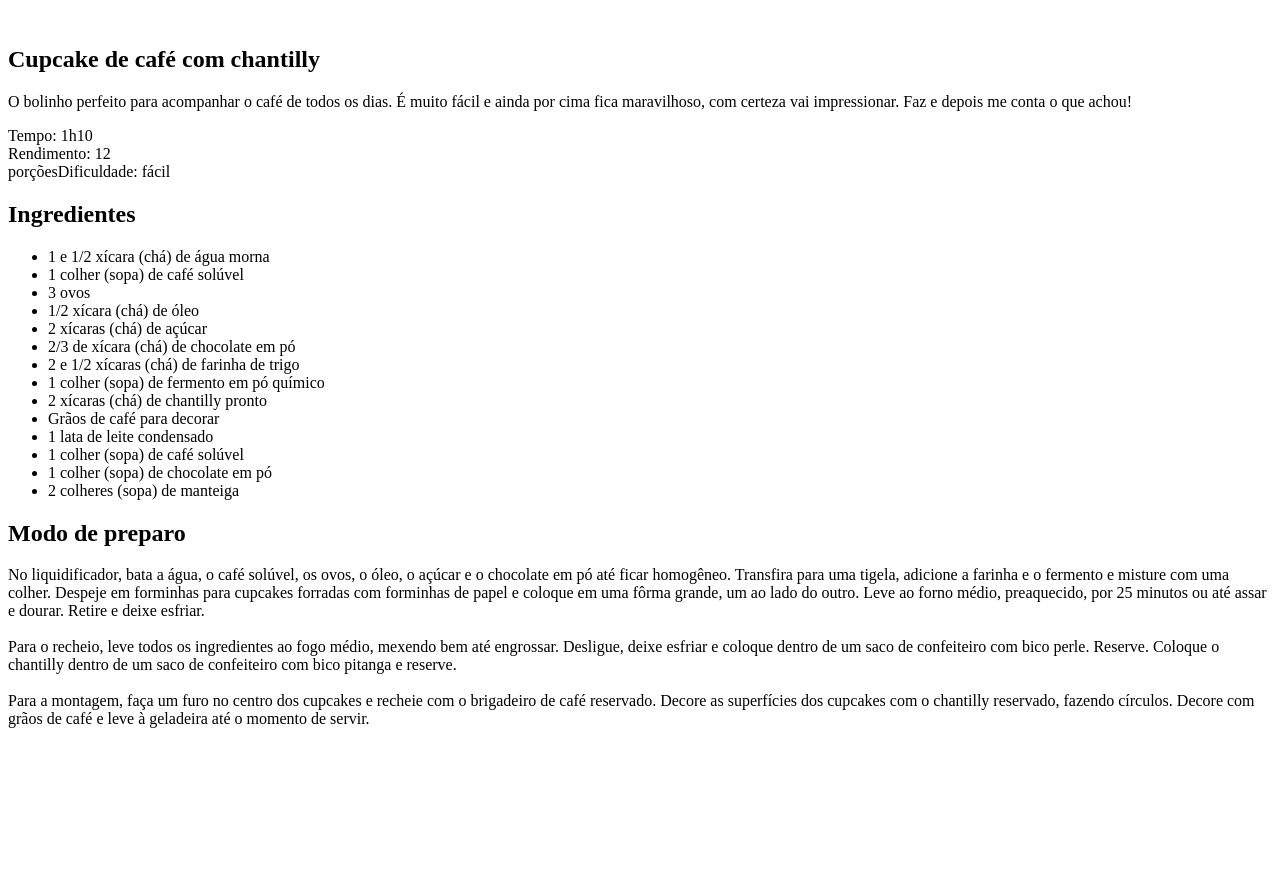
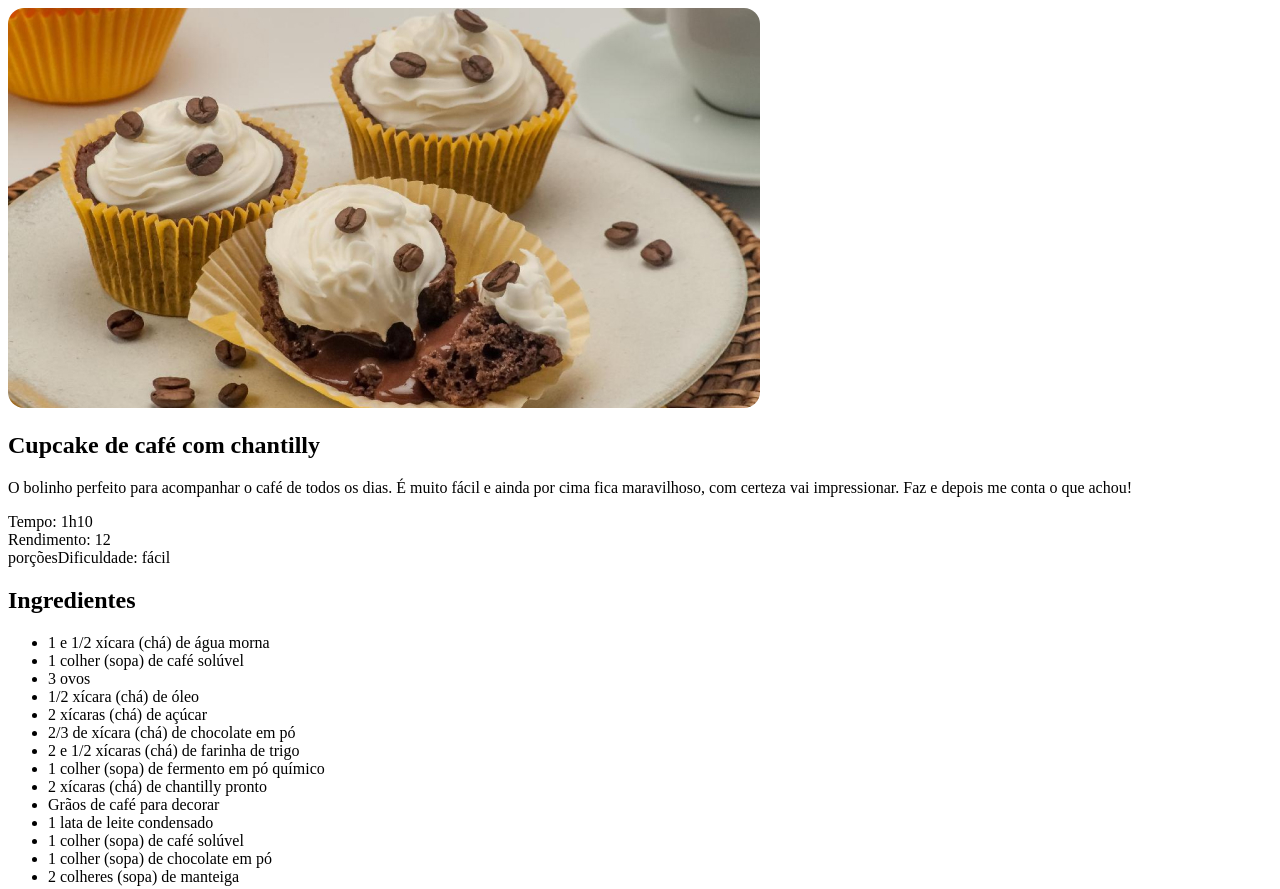
Before and after one commit to devgmotta/Projeto_1, a plain HTML site: page index.html in a window 1280 px wide. Shown: the top 889 px of the page. Before the commit the page ends 800 px from the top, so only its background shows below. Drawn offline with Linux system fonts and the light colour scheme.

Commit message:
Adicionando imagens e styles

```diff
--- a/index.html
+++ b/index.html
@@ -1,14 +1,14 @@
 <!DOCTYPE html>
 <html lang="pt_br">
-  <link rel="stylesheet" href="style.css">
-<head>
-  <meta charset="UTF-8">
-  <meta name="viewport" content="width=device-width, initial-scale=1.0">
-  <title>Página de Receita</title>
+  <head>
+    <meta charset="UTF-8">
+    <meta name="viewport" content="width=device-width, initial-scale=1.0">
+    <title>Página de Receita</title>
+    <link rel="stylesheet" href="styles.css">
 </head>
 <body>
   <div id="page">
-    <img src="" alt="">
+    <img src="/assets/main-image.jpg" alt="Imagem de um cupcake">
     <main>
       <section id="about">
         <h1>Cupcake de café com chantilly</h1>
--- a/styles.css
+++ b/styles.css
@@ -0,0 +1,5 @@
+img {
+  border-radius: 1rem;
+  width: 752px;
+  height: 400px;
+}
```
Also changed, not shown: assets/bg-image.jpg (added), assets/main-image.jpg (added).
